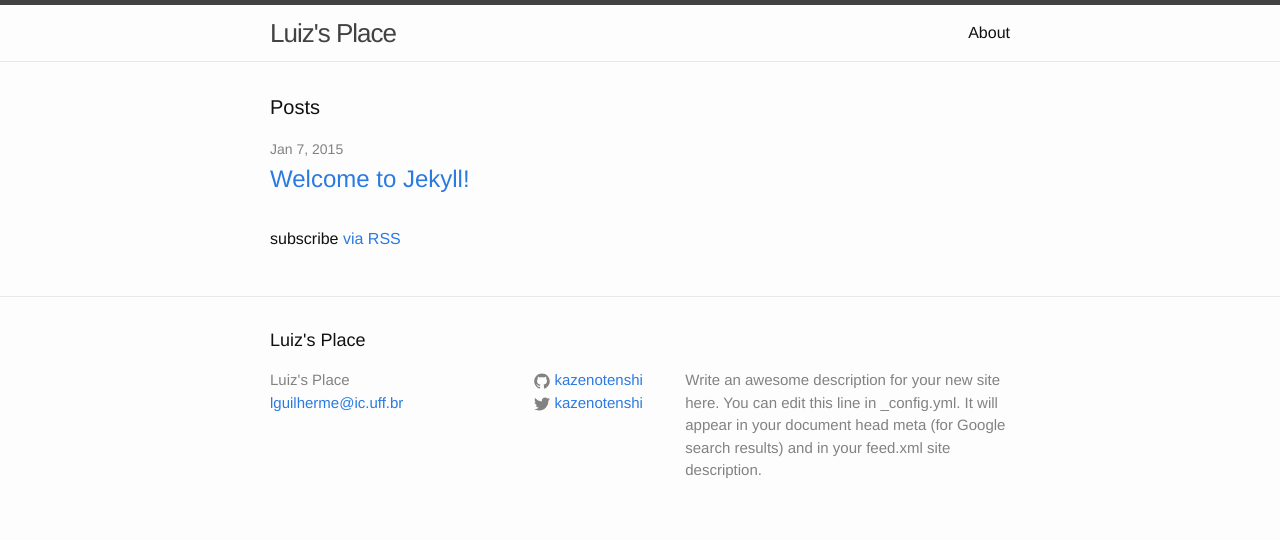
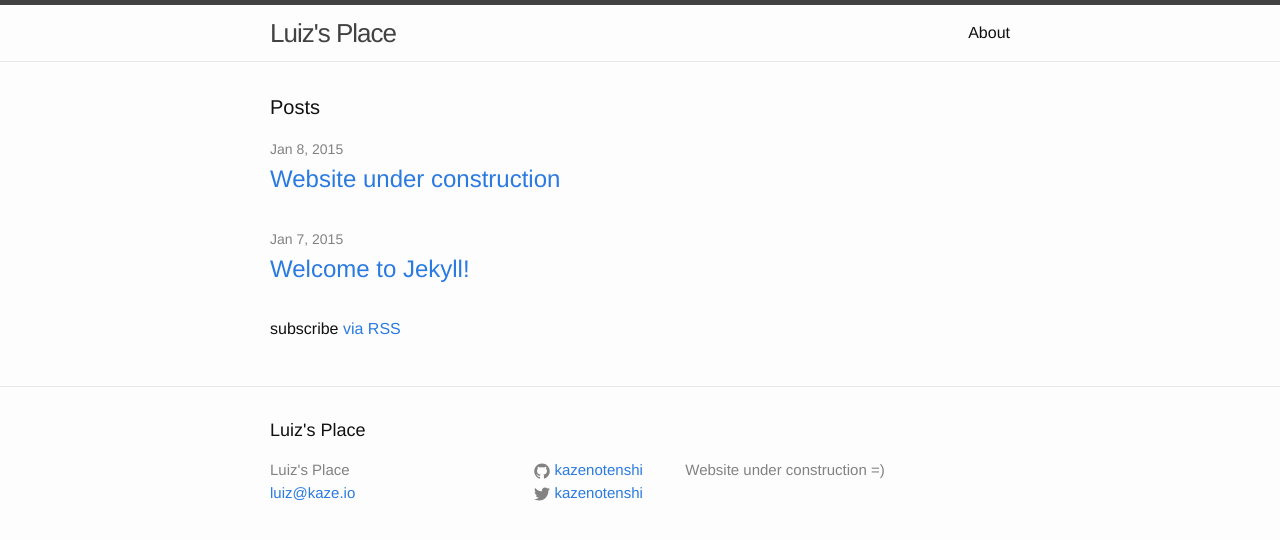
Before and after one commit to luizgamedev/luizgamedev.github.io, a Jekyll site: the page built from index.html, in a window 1280 px wide. Shown: the top 540 px of the page. Built offline with Jekyll 4.4.1, drawn with Linux system fonts in a browser that asks for light colours.

Commit message:
Under Construction warnings

```diff
--- a/_config.yml
+++ b/_config.yml
@@ -1,10 +1,8 @@
 # Site settings
 title: Luiz's Place
-email: lguilherme@ic.uff.br
+email: luiz@kaze.io
 description: > # this means to ignore newlines until "baseurl:"
-  Write an awesome description for your new site here. You can edit this
-  line in _config.yml. It will appear in your document head meta (for
-  Google search results) and in your feed.xml site description.
+  Website under construction =)
 baseurl: "" # the subpath of your site, e.g. /blog/
 url: "http://kaze.io" # the base hostname & protocol for your site
 twitter_username: kazenotenshi
```
Also changed, not shown: _posts/2015-01-07-under-construction.markdown (added, +7 -0 lines).
